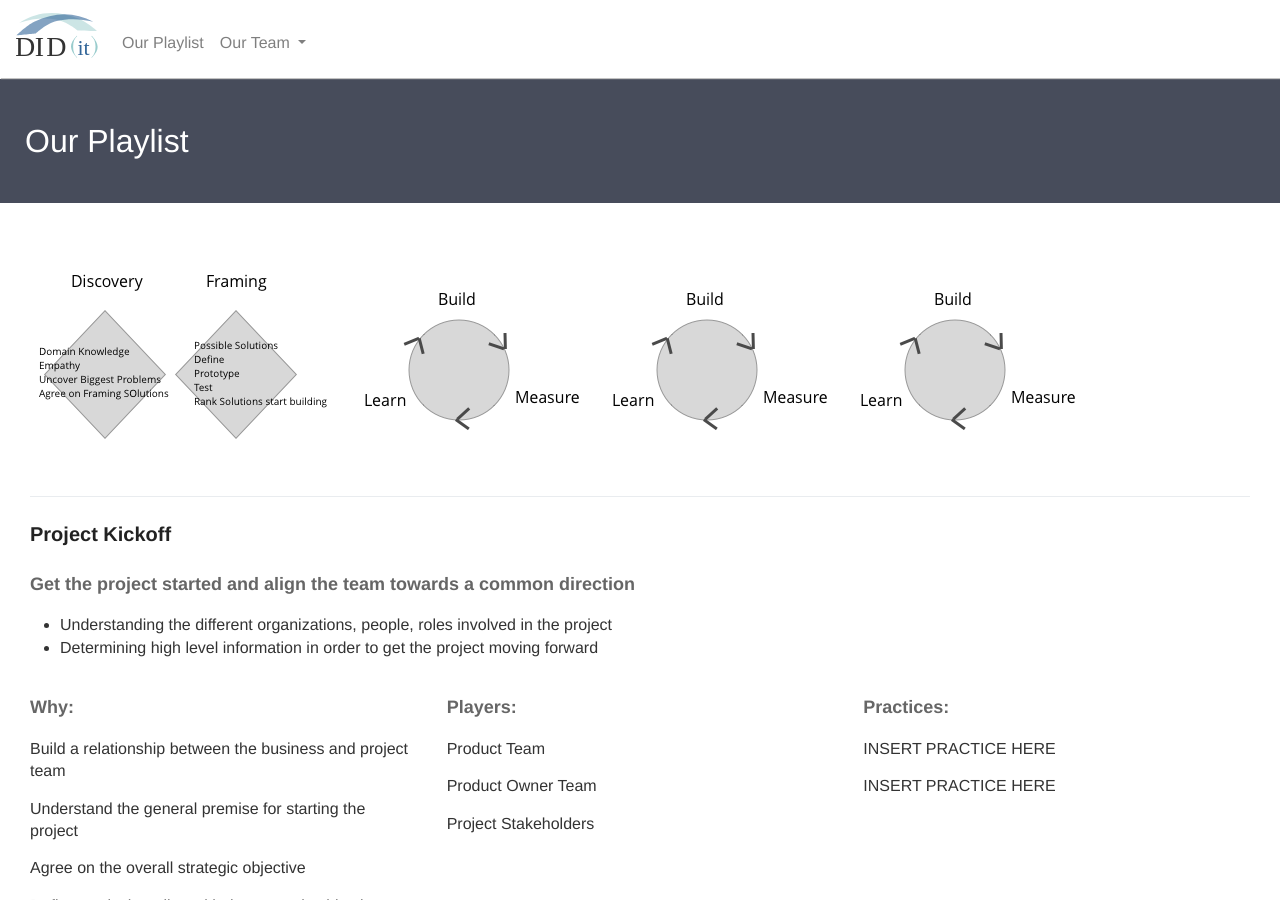
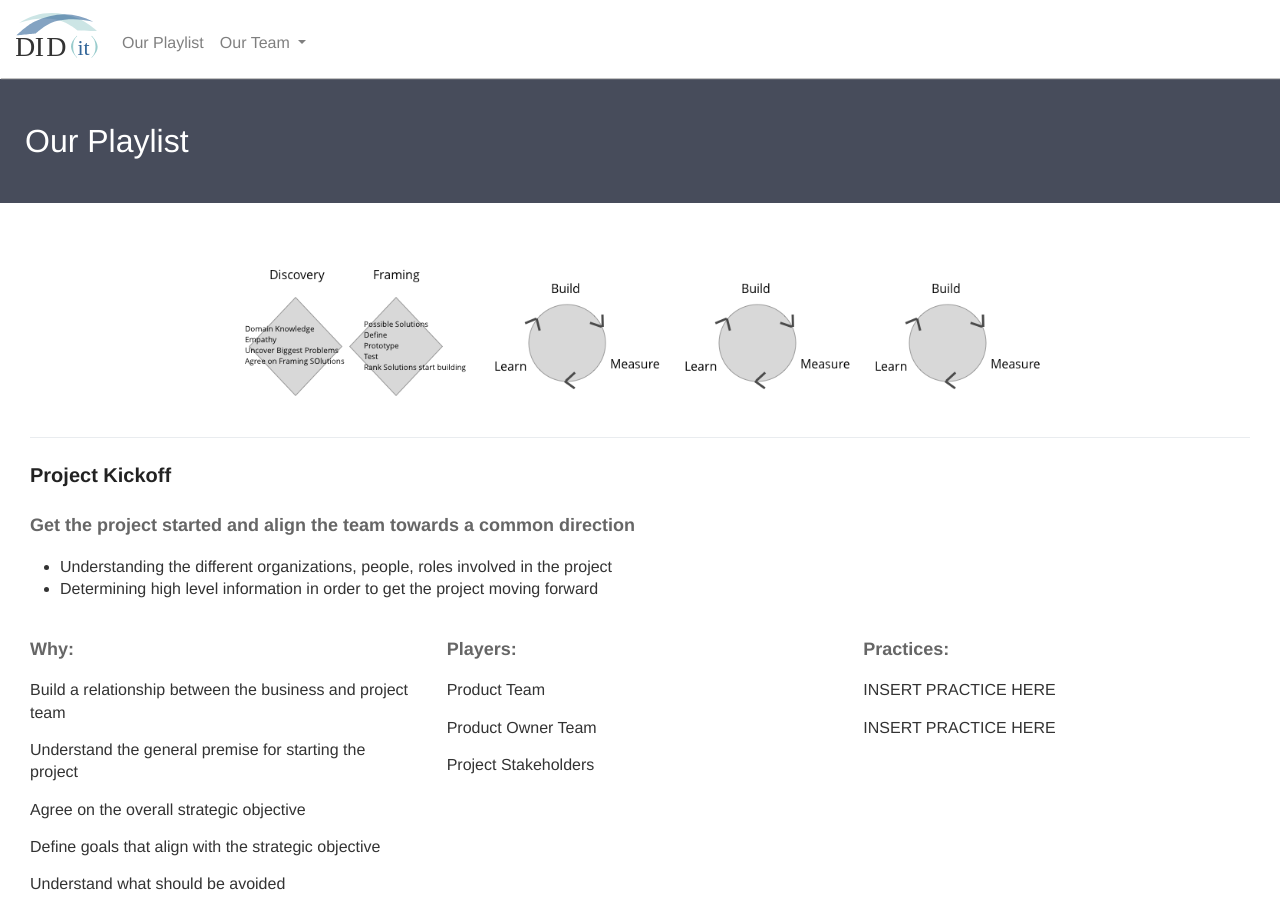
Before and after one commit to KnightPointSystems/kps_playbook, a Jekyll site: the page built from playbook.md, in a window 1280 px wide and 900 px high. Built offline with Jekyll 4.4.1, drawn with Linux system fonts in a browser that asks for light colours; nearby versions of some CDN libraries.

Commit message:
Playbook Update
Cadence center

```diff
--- a/playbook.md
+++ b/playbook.md
@@ -12,7 +12,14 @@ permalink: /playbook/
 <div class="dropdown-divider"></div>
 -->
 
-<img src="../images/pivotal.png"/>
+<div class="row">
+ <div class="col-md-2">
+ </div>
+  <div class="col-md-8"><img src="../images/pivotal.png"/>
+  </div>
+ <div class="col-md-2">
+ </div>
+</div>
 <div class="dropdown-divider"></div>
 
 <h3 class="projectkickoff" id="projectkickoff">Project Kickoff</h3>
```
